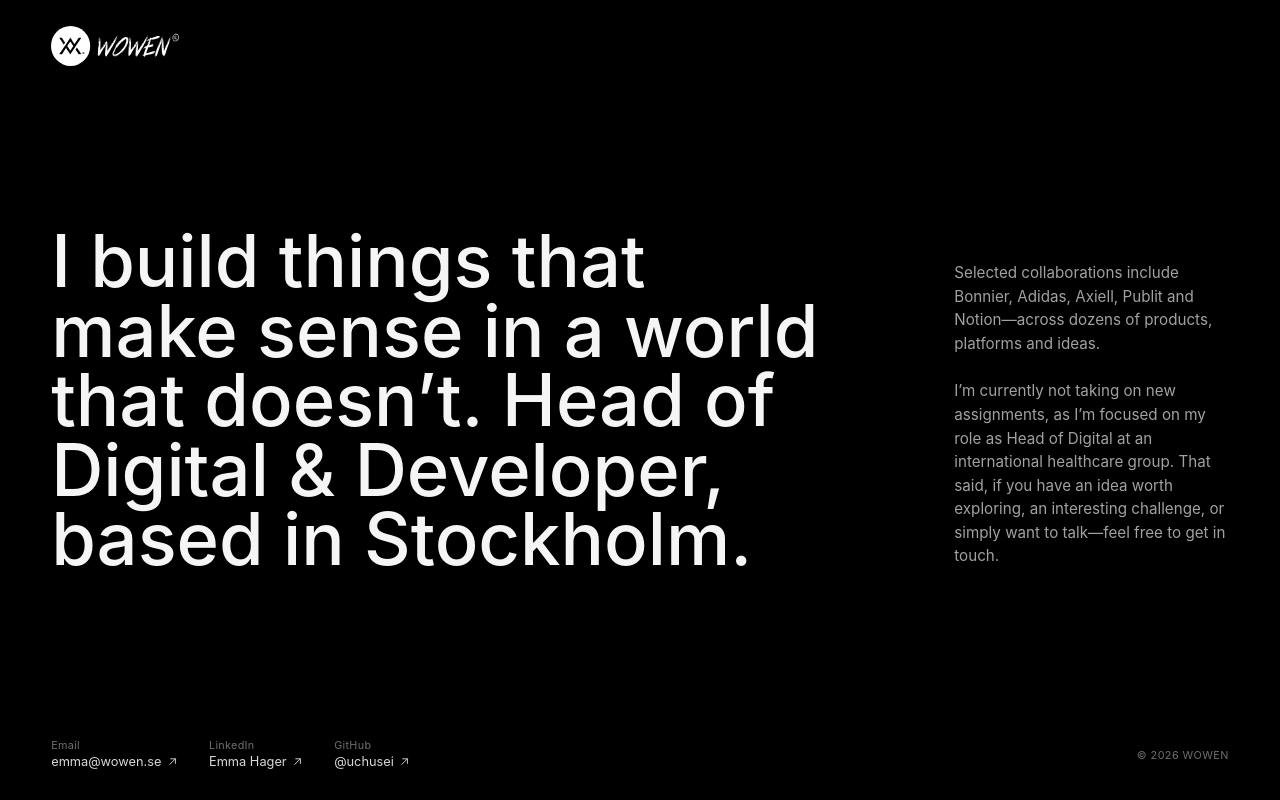
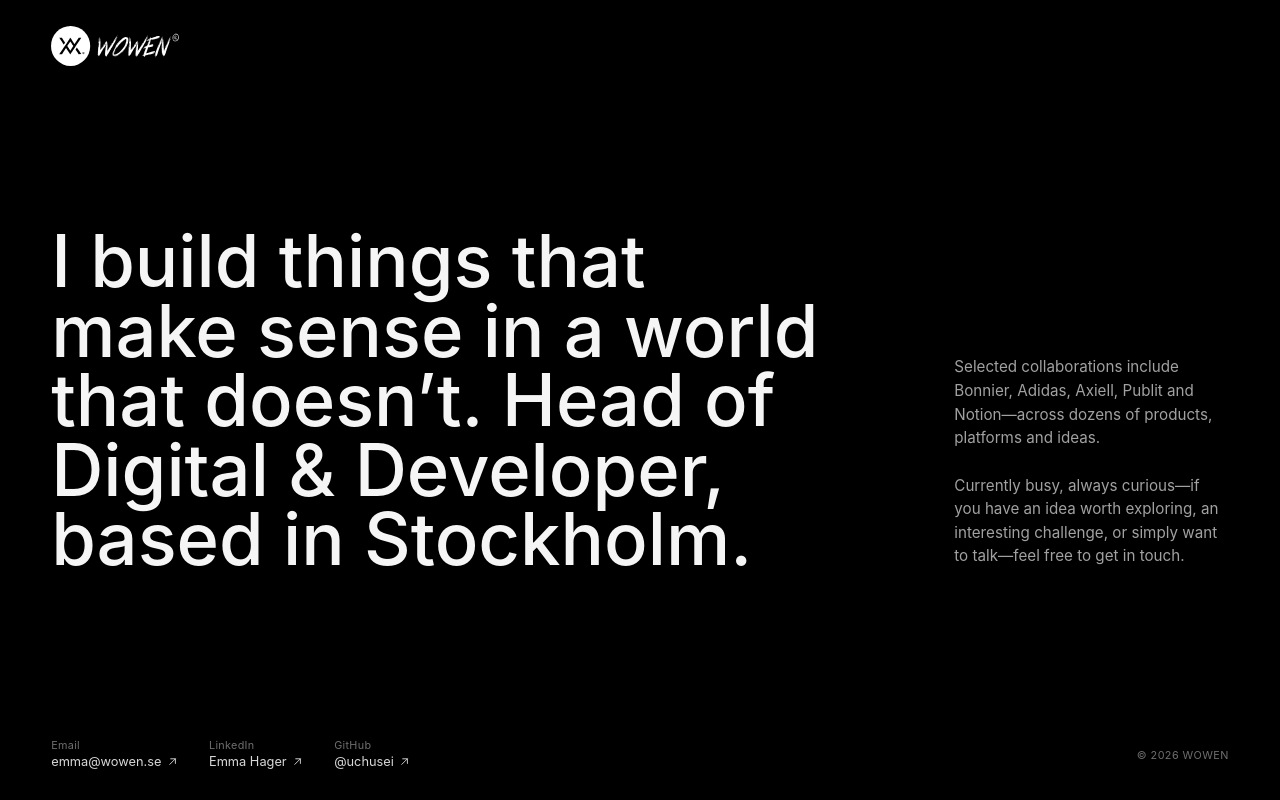
Before and after one commit to uchusei/wowen, a React (Vite) app: page / in a window 1280 px wide. Built offline with nearby package versions, Linux system fonts and the light colour scheme.

Commit message:
Update availability message in main.jsx

```diff
--- a/src/main.jsx
+++ b/src/main.jsx
@@ -35,7 +35,7 @@ function App() {
             Selected collaborations include Bonnier, Adidas, Axiell, Publit and Notion—across dozens of products, platforms and ideas.
           </p>
           <p>
-            I’m currently not taking on new assignments, as I’m focused on my role as Head of Digital at an international healthcare group. That said, if you have an idea worth exploring, an interesting challenge, or simply want to talk—feel free to get in touch.
+           Currently busy, always curious—if you have an idea worth exploring, an interesting challenge, or simply want to talk—feel free to get in touch.
           </p>
         </div>
       </main>
```
